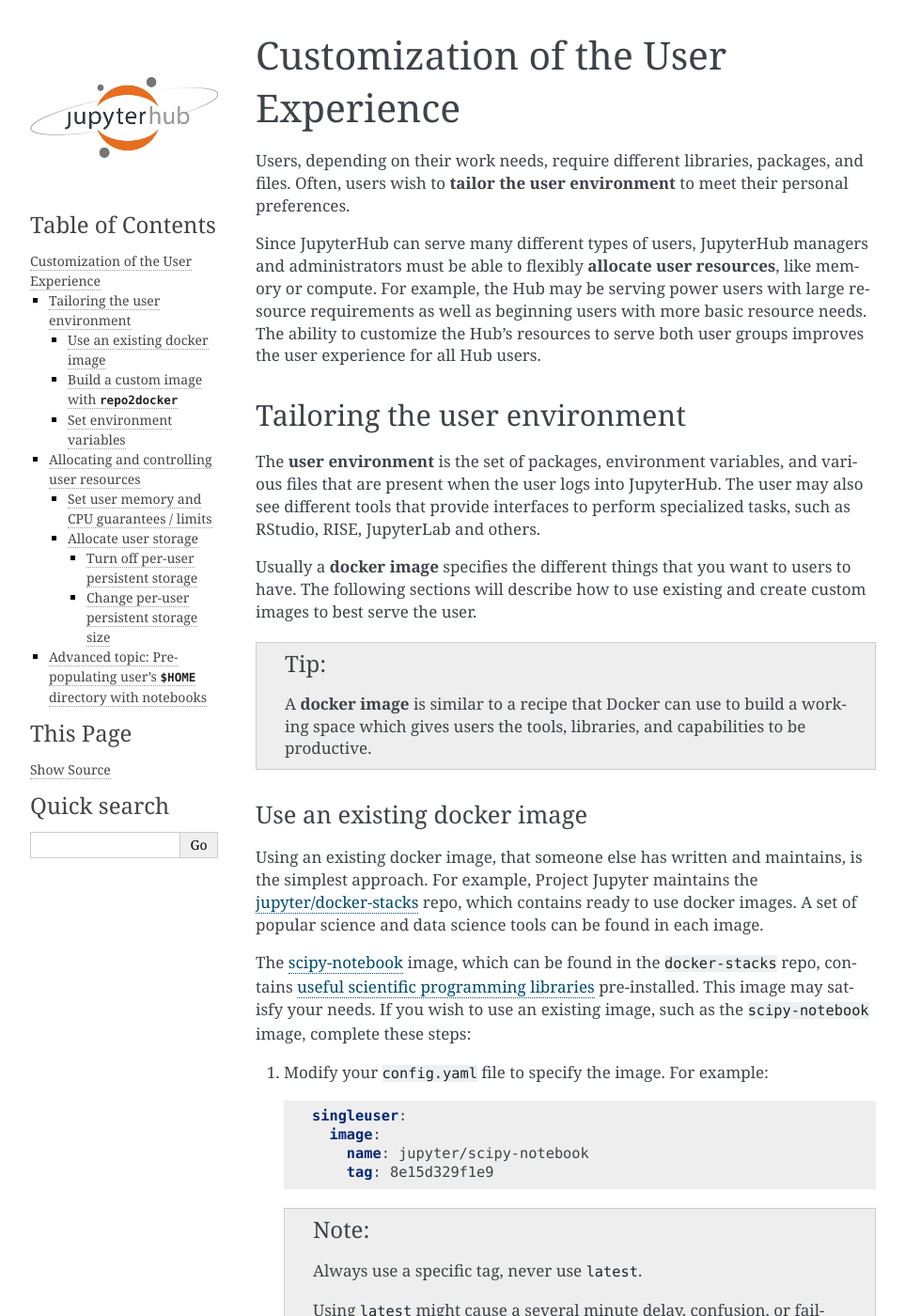
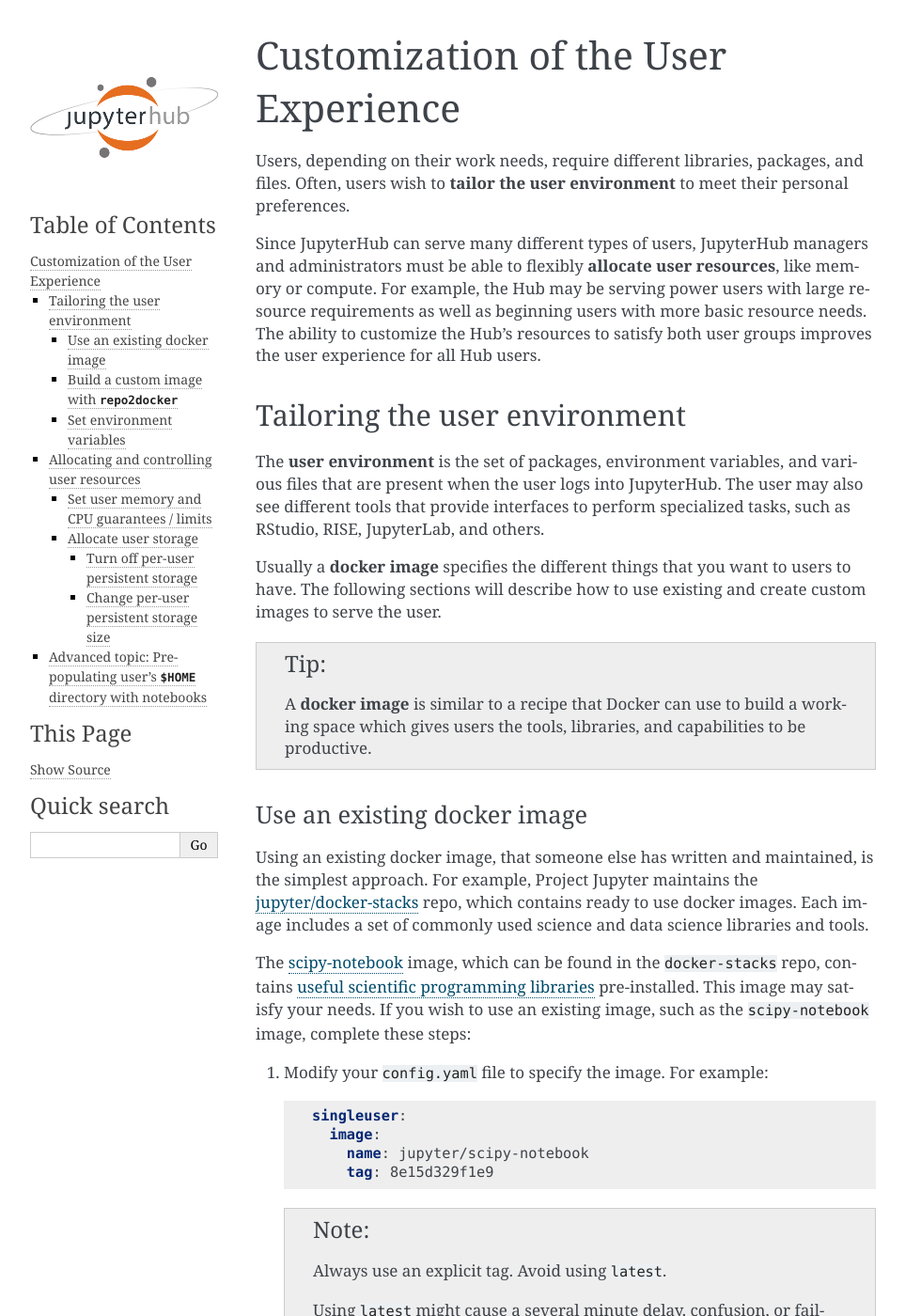
Before and after one commit to jupyterhub/zero-to-jupyterhub-k8s, a Sphinx documentation site: the page built from doc/source/user-experience.rst, in a window 1280 px wide and 1400 px high. Shown: the whole window at 94% size, without its empty margins (148-1111 px from the left). Built offline with Sphinx 7.4.7, drawn with Linux system fonts in a browser that asks for light colours; some of the changed text lies outside the part shown.

Commit message:
Update link to be consistent through document

```diff
--- a/doc/source/user-experience.rst
+++ b/doc/source/user-experience.rst
@@ -11,8 +11,8 @@
 and administrators must be able to flexibly **allocate user resources**, like
 memory or compute. For example, the Hub may be serving power users with large
 resource requirements as well as beginning users with more basic resource
-needs. The ability to customize the Hub's resources to serve both user groups
-improves the user experience for all Hub users.
+needs. The ability to customize the Hub's resources to satisfy both user
+groups improves the user experience for all Hub users.
 
 Tailoring the user environment
 ------------------------------
@@ -20,11 +20,11 @@
 The **user environment** is the set of packages, environment variables, and
 various files that are present when the user logs into JupyterHub. The user may
 also see different tools that provide interfaces to perform specialized tasks,
-such as RStudio, RISE, JupyterLab and others.
+such as RStudio, RISE, JupyterLab, and others.
 
 Usually a **docker image** specifies the different things that you want to
 users to have. The following sections will describe how to use existing and
-create custom images to best serve the user.
+create custom images to serve the user.
 
 .. tip::
    A **docker image** is similar to a recipe that Docker can use to build
@@ -34,11 +34,11 @@
 Use an existing docker image
 ~~~~~~~~~~~~~~~~~~~~~~~~~~~~
 
-Using an existing docker image, that someone else has written and maintains,
+Using an existing docker image, that someone else has written and maintained,
 is the simplest approach. For example, Project Jupyter maintains the
 `jupyter/docker-stacks <https://github.com/jupyter/docker-stacks/>`_ repo,
-which contains ready to use docker images. A set of popular science and data
-science tools can be found in each image.
+which contains ready to use docker images. Each image includes a set of
+commonly used science and data science libraries and tools.
 
 The `scipy-notebook <https://hub.docker.com/r/jupyter/scipy-notebook/>`_
 image, which can be found in the ``docker-stacks`` repo, contains
@@ -57,15 +57,15 @@
            tag: 8e15d329f1e9
 
    .. note::
-      Always use a specific tag, never use ``latest``.
+      Always use an explicit tag. Avoid using ``latest``.
 
       Using ``latest`` might cause a several minute delay, confusion, or
       failures for users when a new version of the image is released.
 
-2. Apply the change by following the directions listed in
-   `apply the change <#applying-configuration-changes>`_. These directions
-   will **pre-pull** the image to all the nodes in your cluster. This process
-   may take several minutes to complete.
+2. Apply the changes by following the directions listed in
+   `apply the changes`_. These directions will **pre-pull** the image to all
+   the nodes in your cluster. This process may take several minutes to
+   complete.
 
 Build a custom image with ``repo2docker``
 ~~~~~~~~~~~~~~~~~~~~~~~~~~~~~~~~~~~~~~~~~
```
Also changed, not shown: other parts of doc/source/user-experience.rst (+5 -5 lines).
